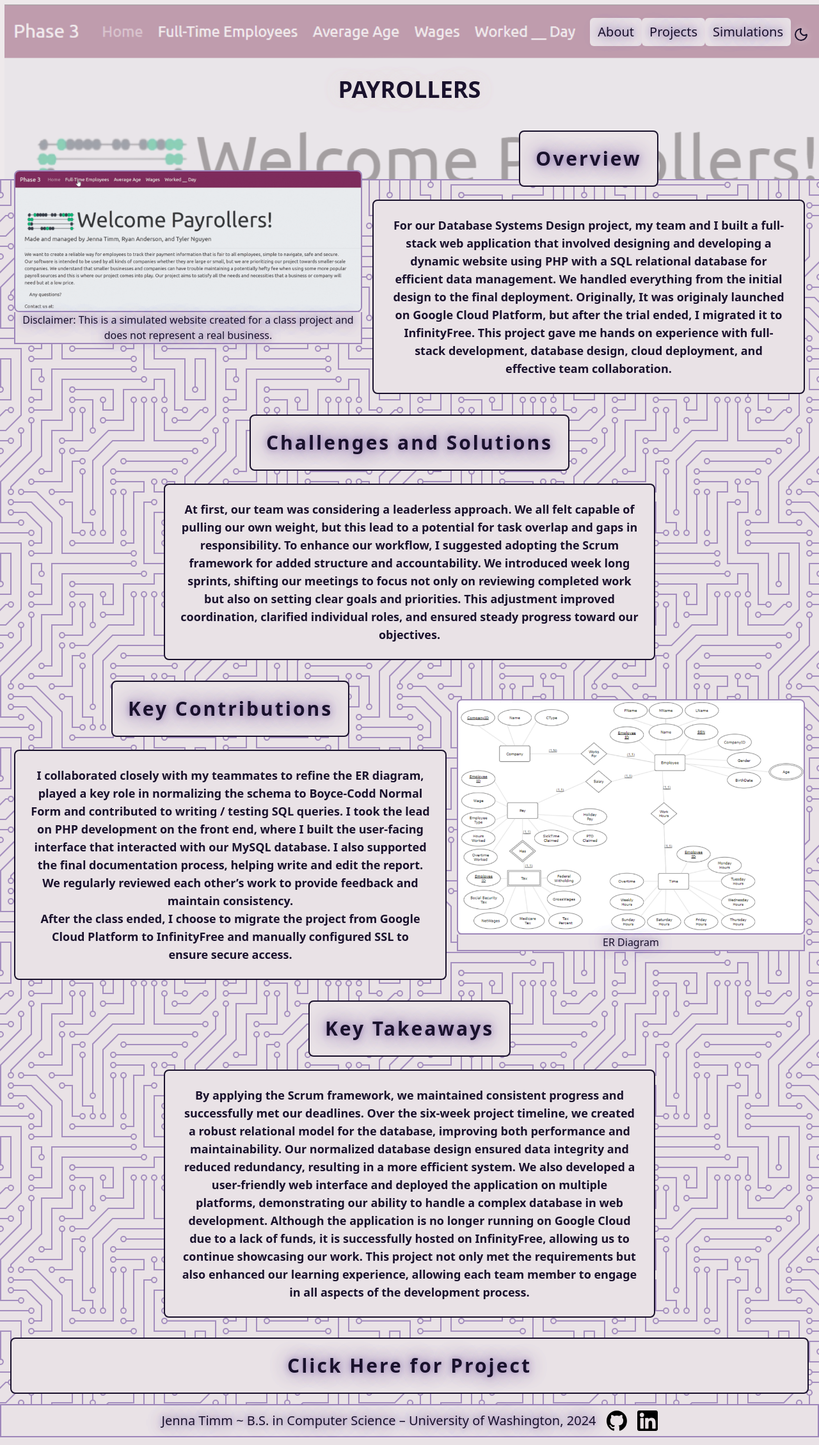
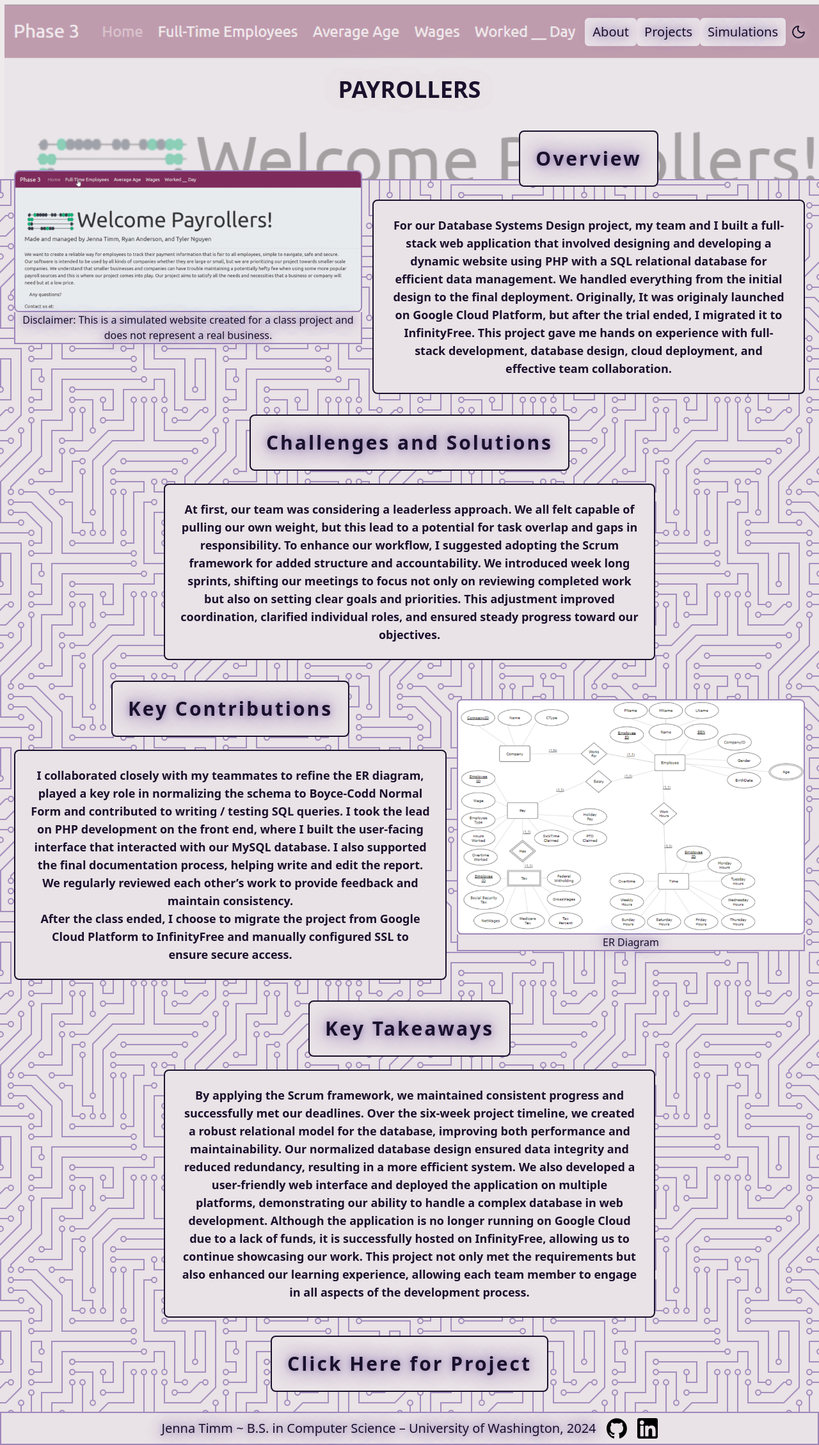
Before and after one commit to jennatimm/myPortfolio, a React (Vite) app: page /Projects/Payrollers in a window 1280 px wide. Shown: the whole page at 64% size. Built offline with nearby package versions, Linux system fonts and the light colour scheme.

Commit message:
Add links to projects deployed online and github repositorys

```diff
--- a/src/components/ThemeToggle.jsx
+++ b/src/components/ThemeToggle.jsx
@@ -15,7 +15,8 @@ export const ThemeToggle = () => {
         setIsDarkMode(!isDarkMode);
     }
 
-return <button onClick={toggle} className="mt-2 mx-0 md: mx-1">
+return <button onClick={toggle} aria-label="theme toggle button" type="button"
+className="p-2 rounded-4xl hover:bg-(--tertiary) transition-colors duration-[600ms]">
     {isDarkMode ? <Sun className="h-6 w-6 text-(--foreground) drop-shadow-[0_0_6px_var(--primary)]"/>
     : <Moon className="h-6 w-6 text-(--foreground) drop-shadow-[0_0_6px_var(--primary)]"/>}</button>
 }
--- a/src/pages/projects/crapsGame.jsx
+++ b/src/pages/projects/crapsGame.jsx
@@ -52,6 +52,13 @@ export const CrapsGame = () => {
             continue growing in this space."
             image={exTwo} imgFirst={false}
             alt="Gameplay of a player placing a bet and rolling dice, followed by resetting the game to return to the main menu."/>
+
+            <div className="flex w-3/4 justify-center pt-3">
+                <a href="https://github.com/jennatimm/CRAPS-GAME" className="rounded-lg hover:bg-(--tertiary)">
+                    <Header text="Github Repository"/>
+                </a>
+            </div>
+
         </div>
     </div>);
 };
--- a/src/pages/projects/payrollers.jsx
+++ b/src/pages/projects/payrollers.jsx
@@ -58,10 +58,16 @@ export const Payrollers = () => {
             us to continue showcasing our work. This project not only met the requirements but also enhanced
             our learning experience, allowing each team member to engage in all aspects of the development process."
             />
+
+            <div className="flex w-3/4 justify-center pt-3">
+                <a href="http://payroller.infinityfreeapp.com/" className="rounded-lg hover:bg-(--tertiary)">
+                    <Header text="Click Here for Project"/>
+                </a>
+                {/* <a href="">
+                    <Header text="Click Here for Github Repo"/>
+                </a>             */}
+            </div>
+
         </div>
-
-        <a href="http://payroller.infinityfreeapp.com/">
-            <Header text="Click Here for Project"/>
-        </a>
     </div>);
 };
--- a/src/pages/projects/racing.jsx
+++ b/src/pages/projects/racing.jsx
@@ -50,9 +50,15 @@ export const RacingGame = () => {
             with the map. This would have enabled us to focus more time on the enemy car and ultimately
             improve the project outcome."/>
 
-            <a href="https://chadob.github.io/0xF0/">
-                <Header text="Play Here (Best experienced in Chrome)"/>
-            </a>
+            <div className="flex w-3/4 justify-center items-center pt-3">
+                <a href="https://chadob.github.io/0xF0/" className="rounded-lg hover:bg-(--tertiary)">
+                    <Header text="Play Here (Best experienced in Chrome)"/>
+                </a>
+                <a href="https://github.com/chadob/0xF0" className="rounded-lg hover:bg-(--tertiary)">
+                    <Header text="Github Repository"/>
+                </a>
+            </div>
+
         </div>
     </div>);
 };
--- a/src/pages/projects/rateMyBooks.jsx
+++ b/src/pages/projects/rateMyBooks.jsx
@@ -74,6 +74,13 @@ export const RateMyBooks = () => {
             knowledge gaps through focused, self-guided research. I also learned how to collaborate across team boundaries
             and contribute meaningfully even when I didn’t have the full picture, something that will be crucial in any
             real-world development environment.`]}/>
+
+            <div className="flex w-3/4 justify-center pt-3">
+                <a href="https://github.com/NathanHinthorne/TCSS-460-Book-Frontend" className="rounded-lg hover:bg-(--tertiary)">
+                    <Header text="Github Repository"/>
+                </a>
+            </div>
+
         </div>
 
     </div>);
--- a/src/pages/projects/triviaMaze.jsx
+++ b/src/pages/projects/triviaMaze.jsx
@@ -54,7 +54,12 @@ import profile from '../../media/triviamaze/profile.png';
                 stress, but I used the experience to improve my future project management skills. In subsequent
                 projects, like the game design project (0xF0), I proactively reached out to teammates who were
                 falling behind, which helped ensure smoother collaboration and more efficient progress.`]}/>
+
+            <div className="flex w-3/4 justify-center pt-3 ">
+                <a href="https://github.com/tkr25/A-Trivia-Maze" className="rounded-lg hover:bg-(--tertiary)">
+                    <Header text="Github Repository"/>
+                </a>
+            </div>
         </div>
-
     </div>);
  };
```
